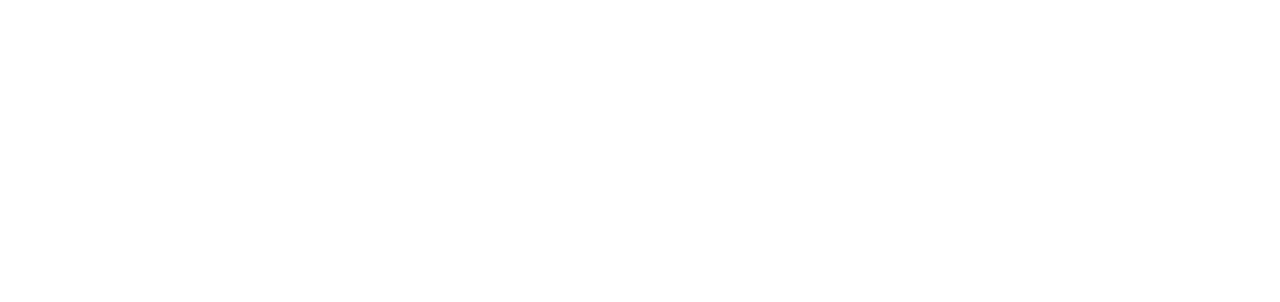
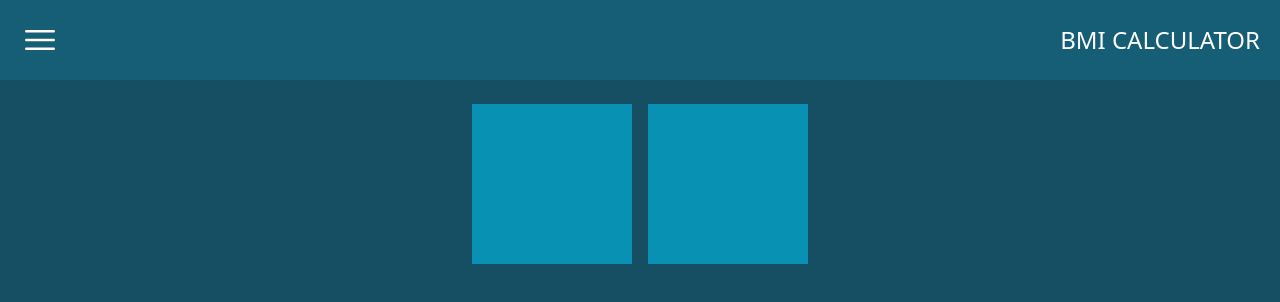
Before and after one commit to enes-96/bmi-calculator, a website: page src/index.html in a window 1280 px wide. Drawn offline with Linux system fonts and the light colour scheme.

Commit message:
not done

```diff
--- a/src/index.html
+++ b/src/index.html
@@ -1,9 +1,34 @@
 <!DOCTYPE html>
-<html>
+<html lang="en">
   <head>
     <meta charset="UTF-8" />
+    <meta http-equiv="X-UA-Compatible" content="IE=edge" />
     <meta name="viewport" content="width=device-width, initial-scale=1.0" />
-    <link href="/dist/output.css" rel="stylesheet" />
+    <link rel="stylesheet" href="/dist/output.css" />
+
+    <title>Document</title>
   </head>
-  <body></body>
+  <body class="bg-cyan-900">
+    <header class="bg-cyan-800 p-5 flex items-center justify-between">
+      <svg
+        xmlns="http://www.w3.org/2000/svg"
+        fill="none"
+        viewBox="0 0 24 24"
+        stroke-width="1.5"
+        stroke="#fff"
+        class="w-10 h-10 hover:cursor-pointer"
+      >
+        <path
+          stroke-linecap="round"
+          stroke-linejoin="round"
+          d="M3.75 6.75h16.5M3.75 12h16.5m-16.5 5.25h16.5"
+        />
+      </svg>
+      <h1 class="text-white text-2xl">BMI CALCULATOR</h1>
+    </header>
+    <div class="gender-option flex justify-center gap-4 py-6">
+      <div class="male h-40 w-40 bg-cyan-600"></div>
+      <div class="female h-40 w-40 bg-cyan-600"></div>
+    </div>
+  </body>
 </html>
```
Also changed, not shown: dist/output.css.
